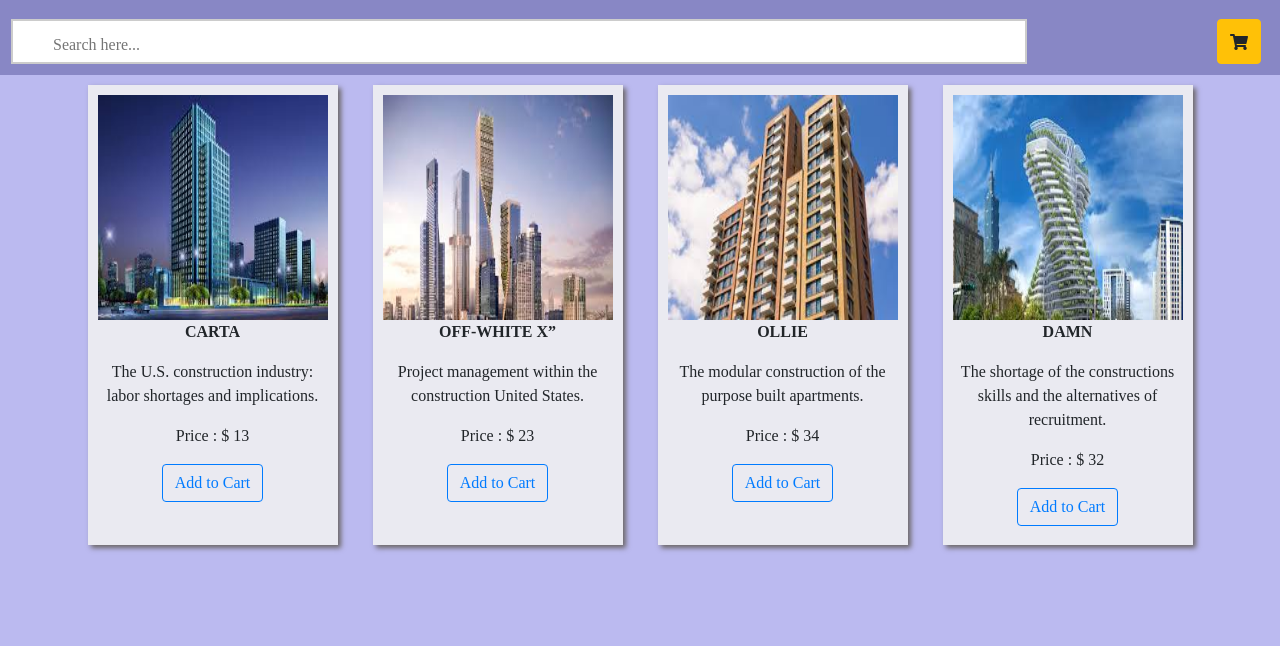
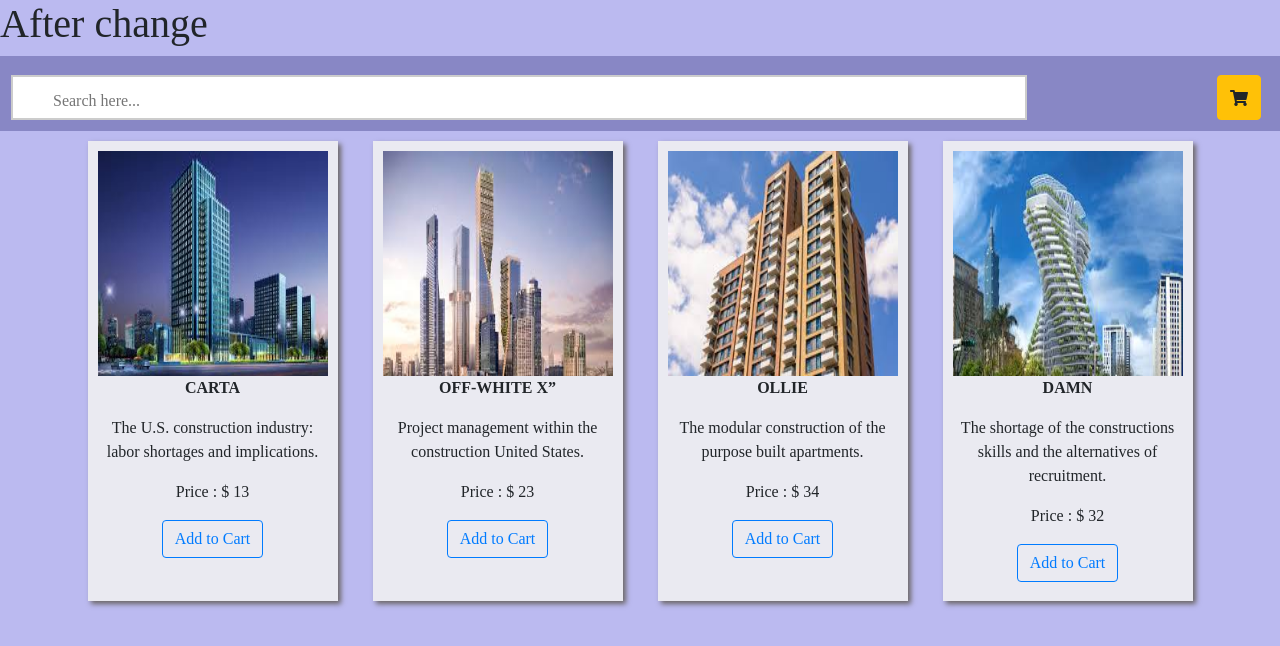
Before and after one commit to voidpankaj/AddToCart-final, a plain HTML site: page index.html in a window 1280 px wide. Drawn offline with nearby package versions, Linux system fonts and the light colour scheme; some packages are replaced by stand-ins of ours.

Commit message:
change made

```diff
--- a/index.html
+++ b/index.html
@@ -19,7 +19,7 @@
 </head>
 
 <body class="body1" ng-app="myApp" ng-controller="myCtrl">
-
+	<div><h1>After change</h1> </div>
 
 	<div id="header">
 		<input class="inputClass" style="background-image: url('images/searchingicon.png');" type="text" ng-model="search" placeholder="Search here..."></input>
```
